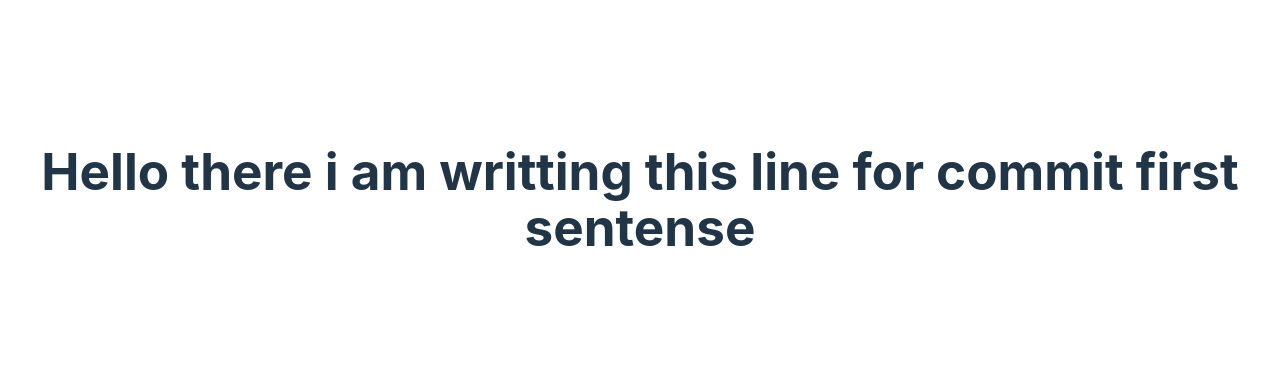
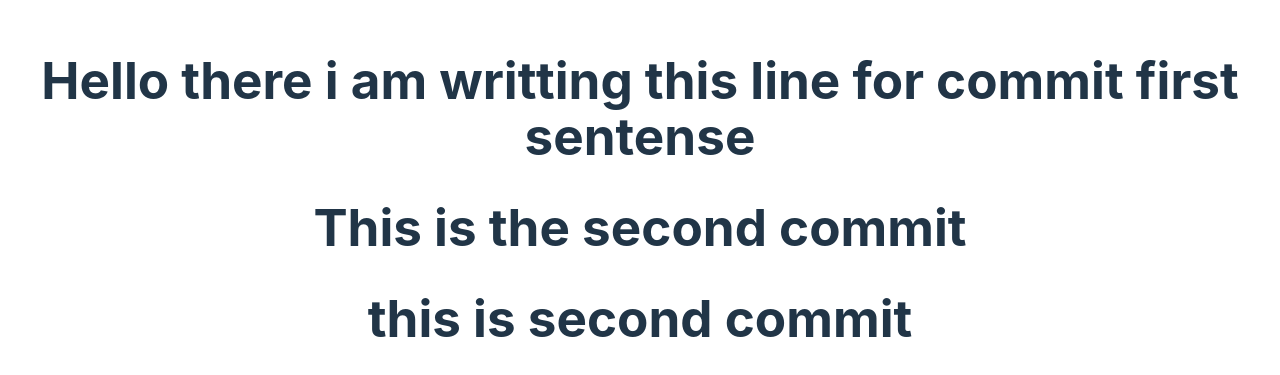
Before and after one commit to Shivam8100/learning, a React (Vite) app: page / in a window 1280 px wide. Shown: the part 201-576 px from the top of the page. Built offline with nearby package versions, Linux system fonts and the light colour scheme.

Commit message:
git merge --squash used for backup from prev command

```diff
--- a/src/App.tsx
+++ b/src/App.tsx
@@ -7,6 +7,9 @@ function App() {
   return (
     <div className="App">
       <h1>Hello there i am writting this line for commit first sentense</h1>
+      <h1>This is the second commit</h1>
+      <h1>this is second commit</h1>
+      {/* //now using  git merge --squashcommand */}
 
     </div>
   )
```
